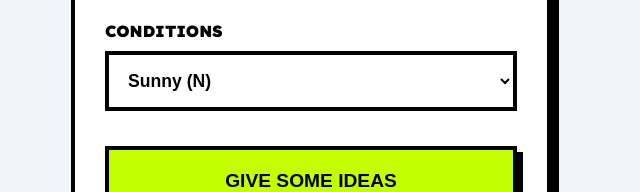
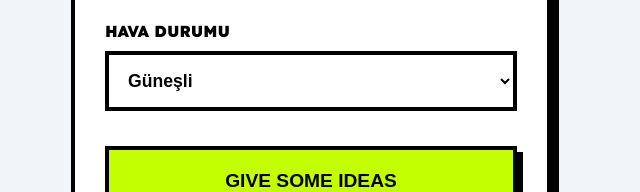
Before and after one commit to mertseven/denemedeneme, a plain HTML site: page index.html in a window 1280 px wide. Shown: the part 378-570 px from the top of the page, 329-969 px from the left. Drawn offline with Linux system fonts and the light colour scheme.

Commit message:
Translate weather condition labels to Turkish

```diff
--- a/index.html
+++ b/index.html
@@ -228,12 +228,12 @@
         </div>
 
         <div class="form-group">
-            <label for="condition">Conditions</label>
+            <label for="condition">Hava Durumu</label>
             <select id="condition">
-                <option value="N">Sunny (N)</option>
-                <option value="L">Cloudy (L)</option>
-                <option value="S">Stormy (S)</option>
-                <option value="R">Rainy (R)</option>
+                <option value="N">Güneşli</option>
+                <option value="L">Bulutlu</option>
+                <option value="S">Rüzgarlı</option>
+                <option value="R">Yağmurlu</option>
             </select>
         </div>
 
```
